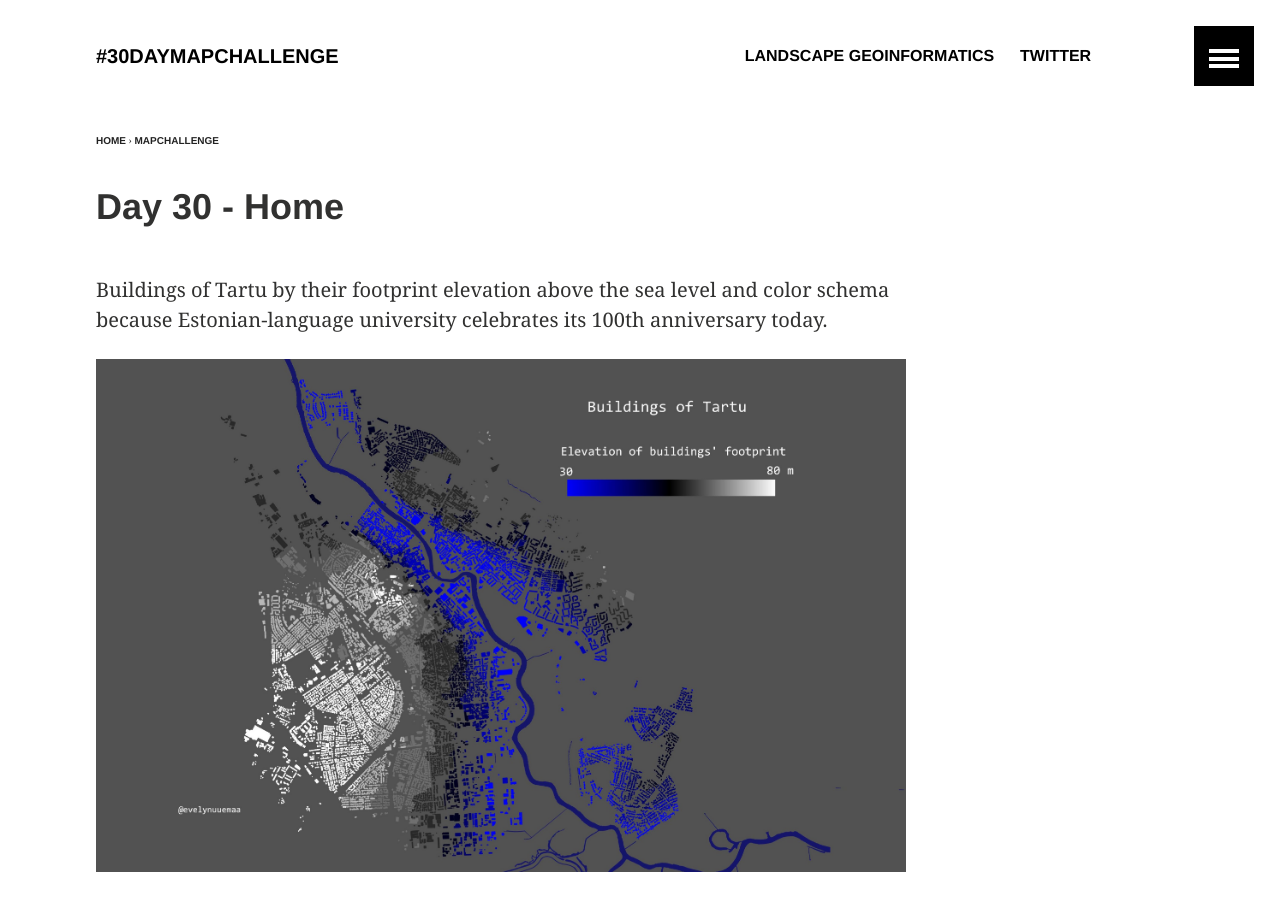
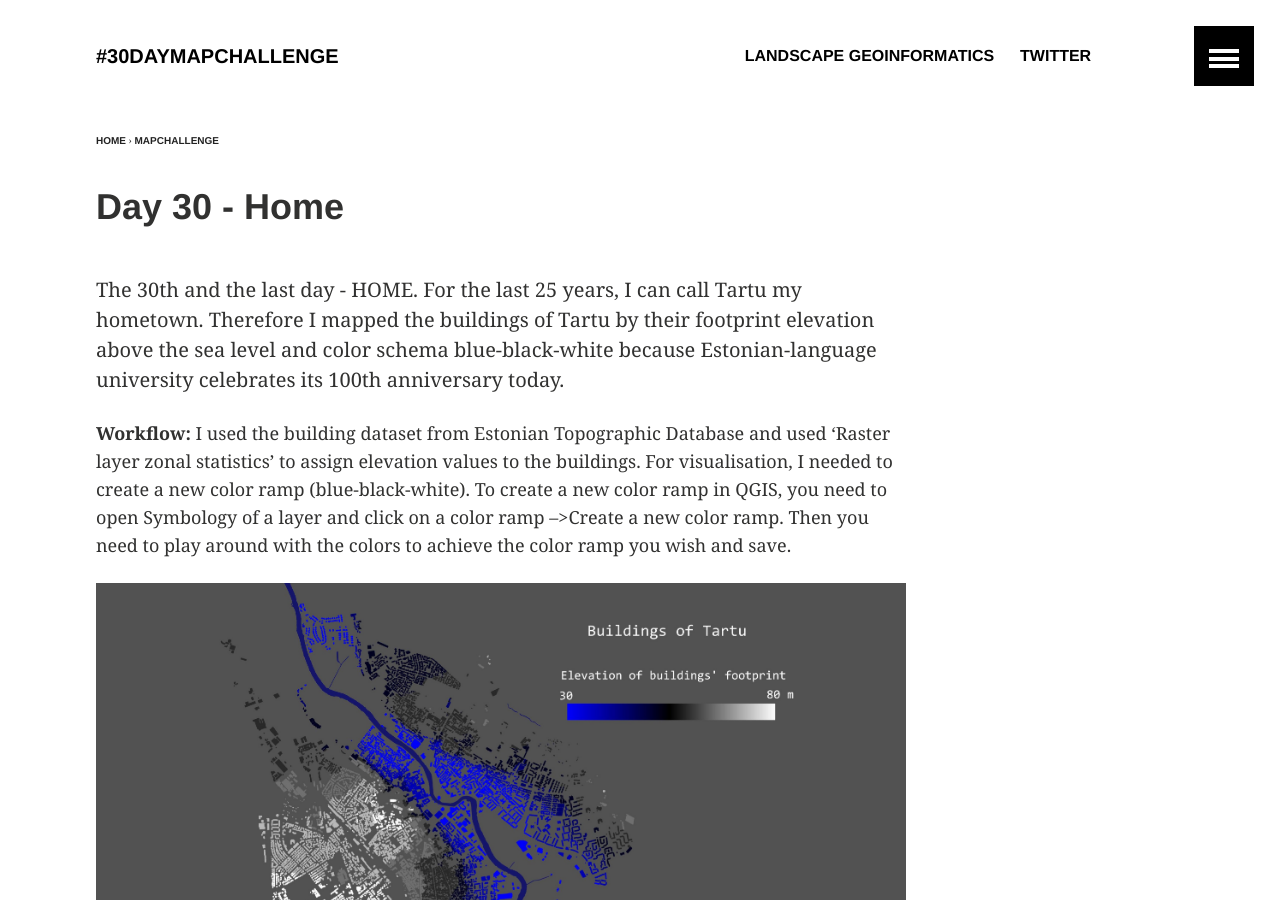
Before and after one commit to kevelyn1/30DayMapChallenge2019, a Jekyll site: the page built from _posts/mapchallenge/2019-11-30-day-30-home.md, in a window 1280 px wide and 900 px high. Built offline with Jekyll 4.4.1, drawn with Linux system fonts in a browser that asks for light colours.

Commit message:
Update 2019-11-30-day-30-home.md

```diff
--- a/_posts/mapchallenge/2019-11-30-day-30-home.md
+++ b/_posts/mapchallenge/2019-11-30-day-30-home.md
@@ -7,7 +7,9 @@ image:
   teaser: day30_teaser.jpg
 ---
 
-Buildings of Tartu by their footprint elevation above the sea level and color schema because Estonian-language university celebrates its 100th anniversary today.
+The 30th and the last day - HOME. For the last 25 years, I can call Tartu my hometown. Therefore I mapped the buildings of Tartu by their footprint elevation above the sea level and color schema blue-black-white because Estonian-language university celebrates its 100th anniversary today.
+
+**Workflow:** I used the building dataset from Estonian Topographic Database and used 'Raster layer zonal statistics' to assign elevation values to the buildings. For visualisation, I needed to create a new color ramp (blue-black-white). To create a new color ramp in QGIS, you need to open Symbology of a layer and click on a color ramp -->Create a new color ramp. Then you need to play around with the colors to achieve the color ramp you wish and save.
 
 ![image of day 30 post](../../images/day30_large.jpg)
 
```
